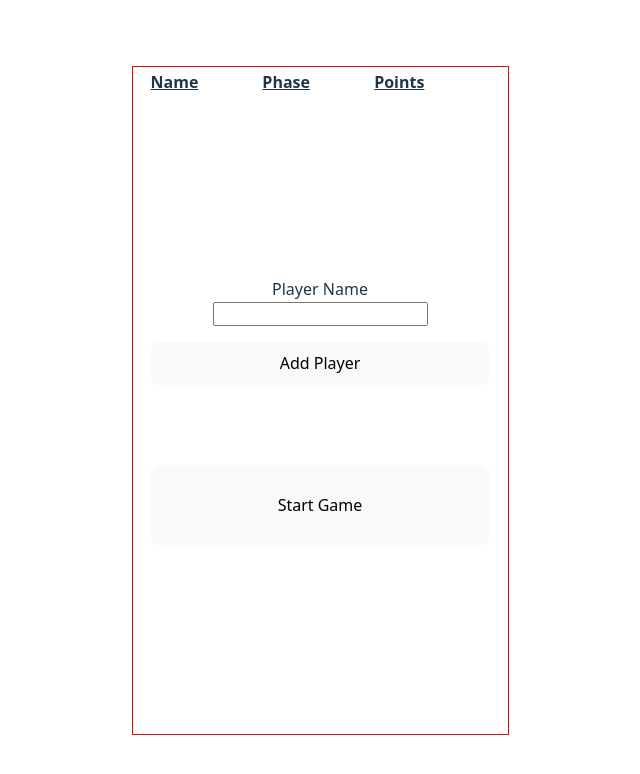
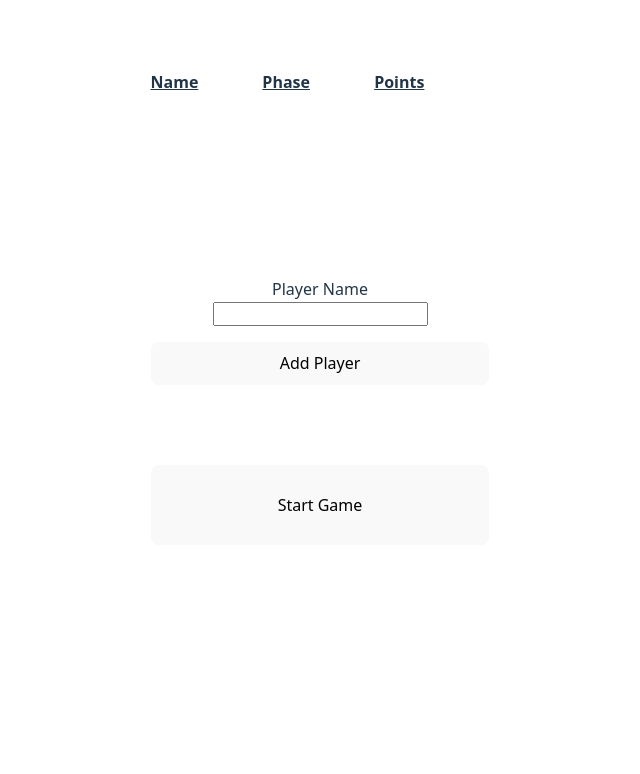
Before and after one commit to brendan-ryan/phase10_react, a React (Vite) app: page / in a window 1280 px wide. Shown: the top 774 px of the page, without its empty margins (320-960 px from the left). Built offline with nearby package versions, Linux system fonts and the light colour scheme.

Commit message:
Center app in window. Pad player list

```diff
--- a/src/App.css
+++ b/src/App.css
@@ -23,9 +23,9 @@
 .boundary {
     width: 375px;
     height: 667px;
-    border: solid;
+    /* border: solid;
     border-color: red;
-    border-width: 1px;
+    border-width: 1px; */
     text-align: center;
 }
 
--- a/src/App.jsx
+++ b/src/App.jsx
@@ -1,7 +1,7 @@
 import PlayerList from './components/PlayerList';
 import Round from './components/Round';
 import NumKey from  './components/NumKey';
-import {useState} from 'react';
+import {useState, useEffect} from 'react';
 import {useRef} from 'react';
 import './App.css';
 
@@ -20,6 +20,43 @@ export default function App() {
   const [dealerIndex, setDealerIndex] = useState(0);
   const [maxPhase, setMaxPhase] = useState(11);
   const [winner, setWinner] = useState('');
+
+  // localStorage.clear();
+
+  // useEffect(() => {
+  //   console.log('useEffect - assigning state variables from localStorage');
+
+  //   const playerList = localStorage.getItem('playerList');
+  //   playerList && setPlayerList(JSON.stringify(playerList));
+
+  //   const phase = localStorage.getItem('phase');
+  //   phase && setPhase(phase);
+
+  //   const playerIndex = localStorage.getItem('playerIndex');
+  //   playerIndex && setPlayerIndex(playerIndex);
+
+  //   const dealerIndex = localStorage.getItem('dealerIndex');
+  //   dealerIndex && setDealerIndex(dealerIndex);
+  // }, [1]);
+
+  // useEffect(() => {
+  //   console.log('Setting playerList');
+  //   localStorage.setItem('playerList', JSON.stringify(playerList));
+  //   console.log('localStorage.playerList: ' + localStorage.getItem('playerList'));
+  // }, [playerList]);
+  // useEffect(() => {
+  //   console.log('Setting phase');
+  //   localStorage.setItem('phase', phase);
+  //   console.log('localStorage.phase: ' + localStorage.getItem('phase'));
+  // }, [phase]);
+  // useEffect(() => {
+  //   console.log('Setting playerIndex');
+  //   localStorage.setItem('playerIndex', playerIndex);
+  // }, [playerIndex]);
+  // useEffect(() => {
+  //   console.log('Setting dealerList');
+  //   localStorage.setItem('dealerIndex', dealerIndex);
+  // }, [dealerIndex]);
 
   const inputRef = useRef(null);
 
@@ -97,7 +134,6 @@ export default function App() {
     ]);
     inputRef.current.focus(); // Set's focus to the input field after each click
     setPlayerName(""); // Because the state variable is bound to the input field, I can just clear this value
-
     }
   }
 
@@ -151,7 +187,6 @@ export default function App() {
     return (
       <>
         <div className="boundary">
-
 
           <div className="centered-component">
             <p className="splashText">Phase 10</p>
@@ -280,7 +315,7 @@ export default function App() {
 
             <div className="score-input-container">
 
-              <input className="input-field" value = {playerScore}/>
+              <input className="input-field" value = {playerScore} readOnly/>
 
               <div className="NumKey-row">
                 <NumKey value={1} onNumKeyClick={() => handleNumKeyClick(1)} />
--- a/src/components/Round.jsx
+++ b/src/components/Round.jsx
@@ -4,7 +4,7 @@ function Round({dealer, playerList}) {
     return (
         <>
             <div className="current-dealer">Dealer: {dealer}</div>
-            <PlayerList playerList={playerList} allFields={false}/>
+            <PlayerList playerList={playerList} allFields={true}/>
         </>
     )
 }
```
